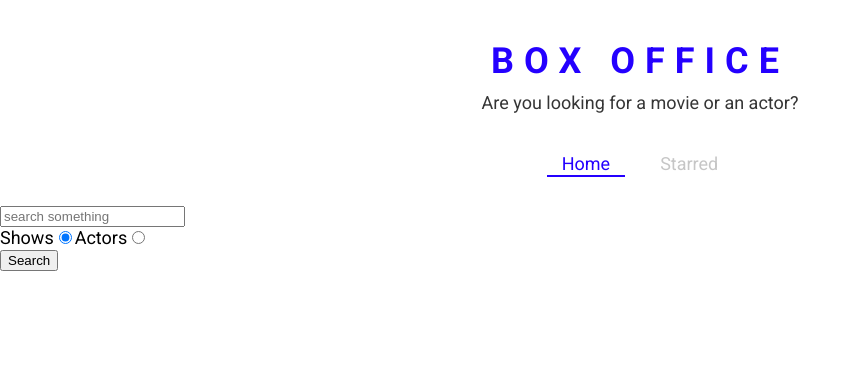
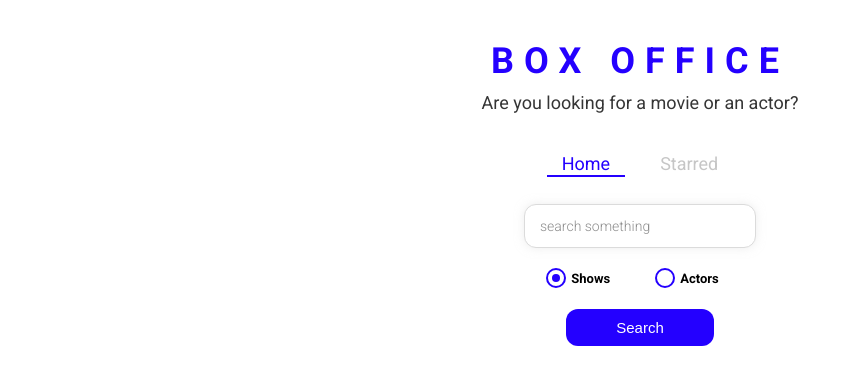
Before and after one commit to abhaywwe7/box-office-app, a React (Create React App) app: page / in a window 1280 px wide. Shown: the top 384 px of the page, without its empty margins (0-861 px from the left). Built offline with nearby package versions, Linux system fonts and the light colour scheme.

Commit message:
added more styling

```diff
--- a/package.json
+++ b/package.json
@@ -8,6 +8,7 @@
     "@testing-library/user-event": "^12.8.3",
     "react": "^17.0.2",
     "react-dom": "^17.0.2",
+    "react-fade-in": "^2.0.1",
     "react-router": "^5.2.0",
     "react-router-dom": "^5.2.0",
     "react-scripts": "4.0.3",
--- /dev/null
+++ b/src/components/CustomRadio.js
@@ -0,0 +1,60 @@
+import React from "react";
+import styled from "styled-components";
+
+const RadioWrapper = styled.label`
+  display: block;
+  position: relative;
+  padding-left: 25px;
+  cursor: pointer;
+  font-size: 13px;
+  user-select: none;
+  font-weight: 700;
+  line-height: 1.65;
+  input {
+    position: absolute;
+    opacity: 0;
+    cursor: pointer;
+  }
+  span {
+    position: absolute;
+    top: 0;
+    left: 0;
+    height: 16px;
+    width: 16px;
+    background-color: #fff;
+    border: 2px solid ${({ theme }) => theme.mainColors.blue};
+    border-radius: 50%;
+  }
+  input:checked ~ span {
+    background-color: #fff;
+    border: 2px solid ${({ theme }) => theme.mainColors.blue};
+  }
+  span:after {
+    content: "";
+    position: absolute;
+    display: none;
+  }
+  input:checked ~ span:after {
+    display: block;
+  }
+  span:after {
+    top: 4px;
+    left: 4px;
+    width: 8px;
+    height: 8px;
+    border-radius: 50%;
+    background: ${({ theme }) => theme.mainColors.blue};
+  }
+`;
+
+const CustomRadio = ({ label, ...restProps }) => {
+  return (
+    <RadioWrapper htmlFor={restProps.id}>
+      {label}
+      <input {...restProps} type="radio" />
+      <span />
+    </RadioWrapper>
+  );
+};
+
+export default CustomRadio;
--- a/src/components/styled.js
+++ b/src/components/styled.js
@@ -1,6 +1,6 @@
 import styled from "styled-components";
-
-export const FlexGrid = styled.div`
+import FadeIn from "react-fade-in/lib/FadeIn";
+export const FlexGrid = styled(FadeIn)`
   display: flex;
   justify-content: center;
   flex-wrap: wrap;
--- a/src/pages/Home.js
+++ b/src/pages/Home.js
@@ -4,12 +4,18 @@
 import { apiGet } from "../misc/config";
 import ShowGrid from "../components/show/ShowGrid";
 import { useLastQuery } from "../misc/custom-hooks";
+import CustomRadio from "../components/CustomRadio";
+import {
+  SearchInput,
+  RadioInputsWrapper,
+  SearchButtonWrapper,
+} from "./Home.styled";
 const Home = () => {
   const [input, setInput] = useLastQuery();
   const [results, setResults] = useState("");
   const [searchOption, setSearchOption] = useState("shows");
 
-  const isShowSearch = searchOption === "shows";
+  const isShowsSearch = searchOption === "shows";
 
   const onInputChange = (e) => {
     setInput(e.target.value);
@@ -44,39 +50,41 @@
 
   return (
     <MainPageLayout>
-      <input
+      <SearchInput
         type="text"
         placeholder="search something"
         onChange={onInputChange}
         onKeyDown={onKeyDown}
         value={input}
       />
+      <RadioInputsWrapper>
         <div>
-        <label htmlFor="shows-search">
-          Shows
-          <input
+          <CustomRadio
+            label="Shows"
             id="shows-search"
-            type="radio"
             value="shows"
-            checked={isShowSearch}
+            checked={isShowsSearch}
+            type="text"
             onChange={onRadioChange}
           />
-        </label>
-        <label htmlFor="actors-search">
-          Actors
-          <input
+        </div>
+        <div>
+          <div>
+            <CustomRadio
+              label="Actors"
               id="actors-search"
-            type="radio"
               value="people"
-            checked={!isShowSearch}
+              checked={!isShowsSearch}
               onChange={onRadioChange}
             />
-        </label>
           </div>
-
+        </div>
+      </RadioInputsWrapper>
+      <SearchButtonWrapper>
         <button type="button" onClick={onSearch}>
           Search
         </button>
+      </SearchButtonWrapper>
       {renderResults()}
     </MainPageLayout>
   );
--- /dev/null
+++ b/src/pages/Home.styled.js
@@ -0,0 +1,46 @@
+import styled from "styled-components";
+
+export const SearchInput = styled.input`
+  display: block;
+  font-family: "Roboto", sans-serif;
+  width: 200px;
+  margin: auto;
+  outline: none;
+  padding: 13px 15px;
+  border: 1px solid #dbdbdb;
+  box-shadow: 0px 0px 10px 0px rgba(219, 219, 219, 0.5);
+  font-size: 14px;
+  border-radius: 12px;
+  color: #8d8d8d;
+  &::placeholder {
+    font-weight: 300;
+    color: #8d8d8d;
+  }
+`;
+
+export const RadioInputsWrapper = styled.div`
+  display: flex;
+  justify-content: center;
+  margin: 20px 0;
+  div {
+    margin: 0 15px;
+  }
+`;
+
+export const SearchButtonWrapper = styled.div`
+  text-align: center;
+  margin-bottom: 35px;
+  button {
+    color: #fff;
+    background-color: ${({ theme }) => theme.mainColors.blue};
+    margin: auto;
+    padding: 10px 50px;
+    font-size: 15px;
+    border: none;
+    outline: none;
+    border-radius: 12px;
+    &:hover {
+      cursor: pointer;
+    }
+  }
+`;
```
Also changed, not shown: 1 other file (tests, documents, lock files or other folders). Lines whose indentation alone changed are shown as unchanged.
